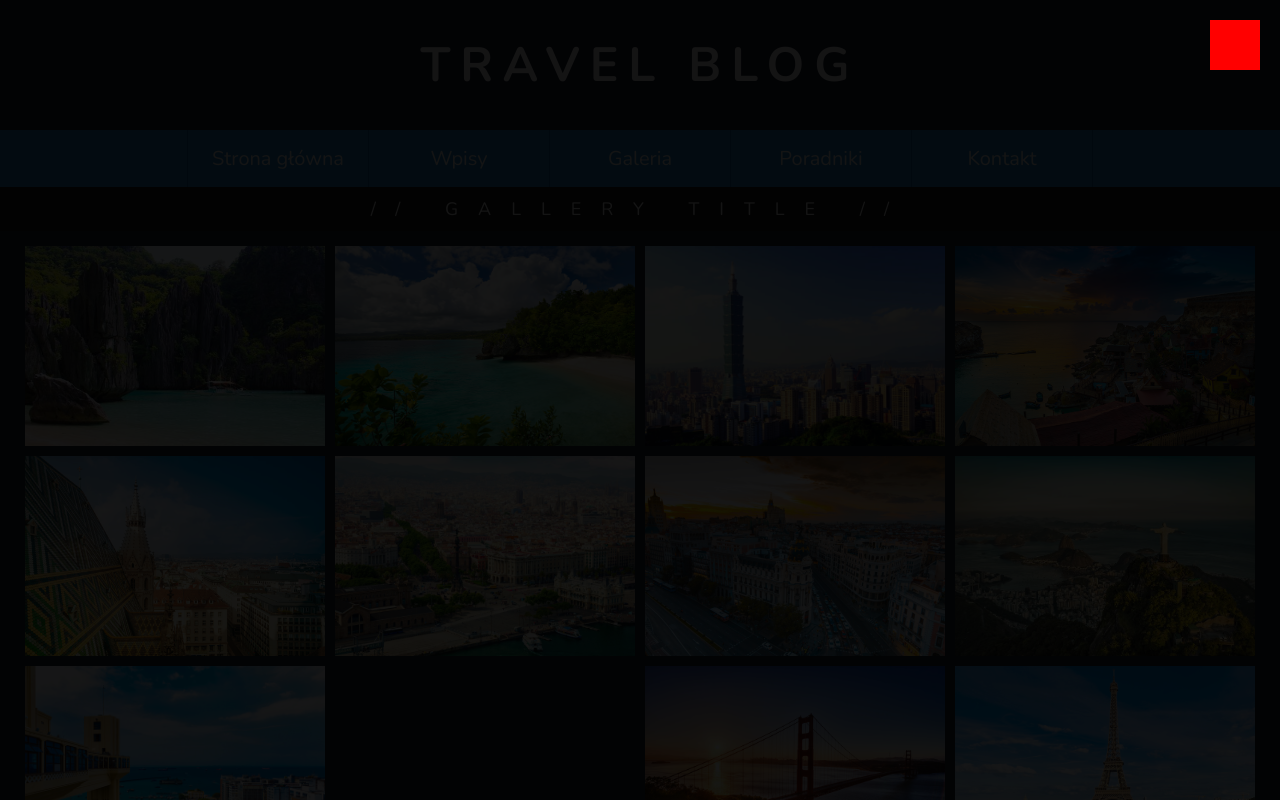
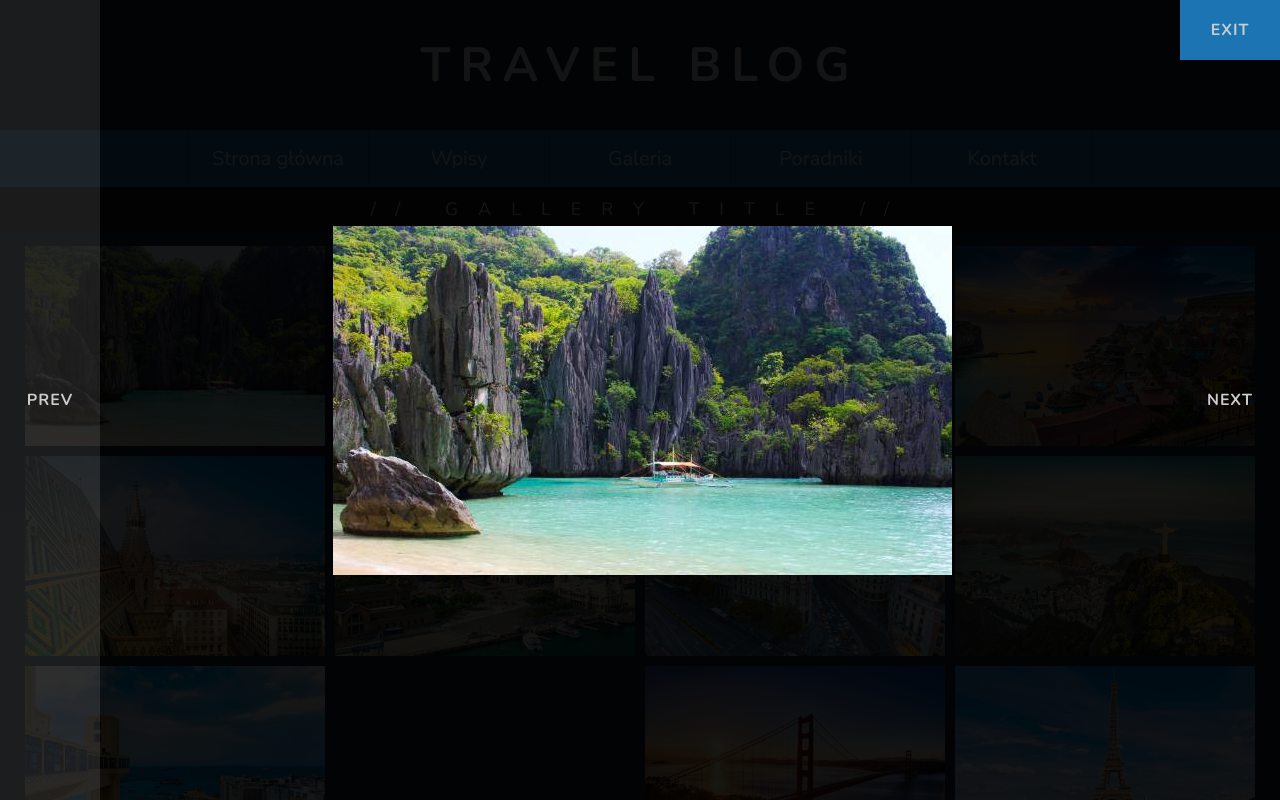
Before and after one commit to michalsiwek/TravelBlog, a plain HTML site: page gallery.htm in a window 1280 px wide. Both pictures are taken after a click on the element 175 px from the left and 346 px from the top of the page. Shown: the top 800 px of the page. Drawn offline with nearby package versions, Linux system fonts and the light colour scheme.

Commit message:
Js foto preview

```diff
--- a/gallery.css
+++ b/gallery.css
@@ -1,6 +1,6 @@
 #foto-preview
 {
-    position:fixed;
+    position: fixed;
     z-index: 990;
     padding:0;
     margin:0;
@@ -9,17 +9,87 @@
     width: 100%;
     height: 100%;
     background-color: rgba(0, 0, 0, 0.9);
+    text-transform: uppercase;
     display: none;
+}
+#wrapper
+{
+    width: calc(100% - 200px);
+    margin: 0 auto;
+}
+#foto-prev, #foto-next
+{
+    position: fixed;
+    display: flex;
+    align-items: center;
+    z-index: 991;
+    min-width: 100px;
+    width: 100px;
+    min-height: 100%;
+    height: 100%;
+    font-weight: bold;
+    letter-spacing: 1px;
+}
+#foto-prev
+{
+    top: 0;
+    left: 0;
+}
+#foto-next
+{
+    top: 0;
+    right: 0;
+}
+#wrapper p
+{
+    text-align: center;
+    width: 100%;
+}
+#foto-prev:hover, #foto-next:hover
+{
+    background-color: rgba(255, 255, 255, 0.1);
+    cursor: pointer;
+}
+#foto-container
+{
+    display: block;
+    text-align: center;
+    margin-top: 0px;
+    margin-bottom: 0px;
+    height: 100%;
+}
+#foto-container:before
+{
+    content: '';
+    display: inline-block;
+    height: 100%;
+    vertical-align: middle;
+}
+#foto
+{
+    vertical-align: middle;
+    max-width: 90%;
+    min-width: 600px;
+    -webkit-backface-visibility: hidden;
 }
 #close-preview
 {
     position: fixed;
-    top: 20px;
-    right: 20px;
-    width: 50px;
-    height: 50px;
-    background-color: red;
-    overflow: hidden;
+    z-index: 992;
+    top: 0px;
+    right: 0px;
+    width: 100px;
+    height: 60px;
+    background-color: #1c74b2;
+    line-height: 60px;
+    text-align: center;
+    font-weight: bold;
+    letter-spacing: 1px;
+}
+#close-preview:hover
+{
+    background-color: #0b63a1;
+    cursor: pointer;
 }
 #gallery-container
 {
@@ -48,7 +118,7 @@
     width: auto;
     opacity: 0.9;
     transition: all 0.3s linear;
-     -webkit-backface-visibility: hidden;
+    -webkit-backface-visibility: hidden;
 }
 .gallery-item:hover img
 {
--- a/gallery.htm
+++ b/gallery.htm
@@ -40,14 +40,18 @@
     </header>
     <main>
         <div id="foto-preview">
-            <div id="foto-prev"></div>
-            <div id="foto"></div>
-            <div id="foto-next"></div>
-            <div id="close-preview"></div>
+            <div id="wrapper">
+                <div id="foto-prev"><p>prev</p></div>
+                <div id="foto-container">
+                    <img id="foto" src="" alt="gallery-foto"/>
+                </div>
+                <div id="foto-next"><p>next</p></div>
+                <div id="close-preview">exit</div>
+            </div>
         </div>
         <div id="gallery-container">
             <div class="gallery-item">
-                <div class="img-container" id="asd">
+                <div class="img-container">
                     <img src="img/palawan.jpg" alt="gallery-main-img"/>
                 </div>
             </div>
@@ -257,6 +261,7 @@
         </div>
         <h>ParaDiceDev &copy; All Rights Reserved 2018</h>
     </footer>
+    <script src="https://ajax.googleapis.com/ajax/libs/jquery/2.2.0/jquery.min.js"></script>
     <script type="text/javascript">
         window.onscroll = function() {myFunction()};
         var titlebar = document.getElementById("title-bar");
@@ -272,17 +277,26 @@
         }
     </script>
     <script type="text/javascript">
-        function fotoPreview() {
+        var pictHeight = window.outerHeight;
+        function fotoPreview(src) {
             document.getElementById("foto-preview").style.display = "block";
+            document.getElementById("wrapper").style = "height: " + pictHeight.toString() + "px;";
+            $('#foto').attr('src', src);
         }
         function closeFotoPreview() {
             document.getElementById("foto-preview").style.display = "none";
         }
-        var fotos = document.getElementsByClassName("img-container");
-        for(var i in fotos) {
-            fotos[i].onclick = fotoPreview;
-        }
+        $('.img-container').click(function(event) {
+                var src = $(this).find('img').attr('src');
+                fotoPreview(src);
+            });
+        // window resize handler
         document.getElementById("close-preview").onclick = closeFotoPreview;
+        $(window).on("resize", function() {
+            pictHeight = $(window).height();
+            $('#wrapper').height(pictHeight);
+        });
+        $(window).trigger('resize');
     </script>
 </body>
 
--- a/index.css
+++ b/index.css
@@ -23,7 +23,7 @@
     min-width: 100%;
     min-height: 100%;
     transition: all 0.3s linear;
-     -webkit-backface-visibility: hidden;
+    -webkit-backface-visibility: hidden;
 }
 .continent a:hover > img
 {
```
